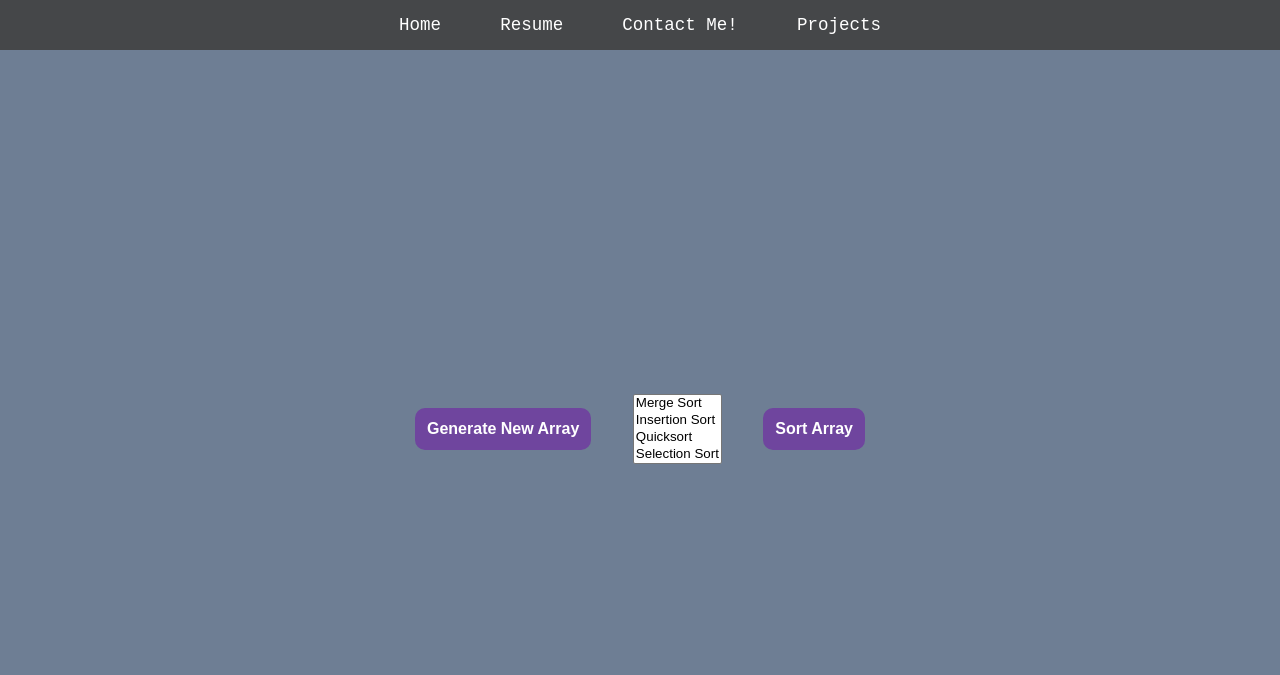
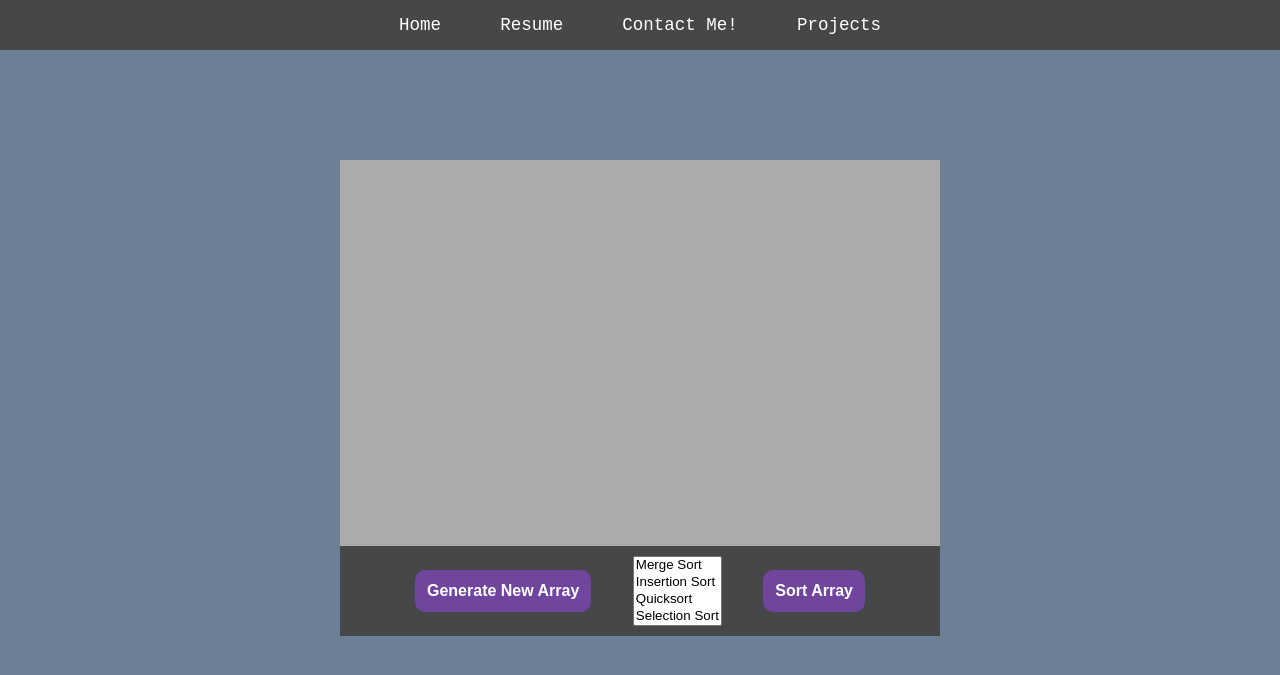
Before and after one commit to ldtags/portfolio, a Flask app: page /sorting in a window 1280 px wide. Shown: the top 675 px of the page. Run offline with Flask 2, Linux system fonts and the light colour scheme.

Commit message:
incorrect sorting algo but it interacts

```diff
--- a/static/css/style.css
+++ b/static/css/style.css
@@ -246,9 +246,11 @@ li.dropdown {
 
 .sorting-container {
     width: 600px;
-    height: 384px;
+    height: 386px;
     position: relative;
     margin: 0 auto;
+    margin-top: 10em;
+    background-color: #ababab;
 }
 
 .bar {
@@ -260,7 +262,7 @@ li.dropdown {
     transition: 0.2s all ease;
 }
 
-.bar__id {
+.bar_id {
     position: absolute;
     top: -24px;
     width: 100%;
@@ -279,7 +281,9 @@ li.dropdown {
 
 .input-container {
     position: relative;
-
+    width: 600px;
+    background-color: #454749;
+    margin: 0 auto;
 }
 
 .sort-inputs {
--- a/static/javascript/sorting.js
+++ b/static/javascript/sorting.js
@@ -1,5 +1,113 @@
 let sortAlgo = "selection";
-let ARR_SIZE = 5;
+let ARR_SIZE = 20;
+let ARR = [];
+const container = document.getElementById("sorting-container");
+
+
+function generateBars(num = ARR_SIZE) {
+    for(let i = 0; i < num; i++) {
+        const value = Math.floor(Math.random() * (ARR_SIZE * 5)) + 1;
+        const container = document.getElementById("sorting-container");
+
+        const bar = document.createElement("div");
+        bar.classList.add("bar");
+        bar.style.height = (value * 3) + 'px';
+        bar.style.transform = 'translateX(' + (i * 30) + 'px)';
+        const barLabel = document.createElement("label");
+        barLabel.classList.add("bar_id");
+        barLabel.innerHTML = value;
+        bar.appendChild(barLabel);
+        container.appendChild(bar);
+    }
+}
+
+async function selectionSort(delay = 300) {
+    let bars = document.querySelectorAll(".bar");
+
+    var min_idx = 0;
+    for(let i = 0; i < bars.length; i++) {
+        mid_idx = i;
+        bars[i].style.backgroundColor = "darkblue"
+
+        for(let j = i + 1; j < bars.length; j++) {
+
+            bars[j].style.backgroundColor = "red";
+            // To pause the execution of code for 300 milliseconds
+            await new Promise((resolve) =>
+                setTimeout(() => {
+                    resolve();
+                }, 300)
+            );
+
+            var val1 = parseInt(bars[j].childNodes[0].innerHTML);
+            var val2 = parseInt(bars[min_idx].childNodes[0].innerHTML);
+
+            if(val1 < val2) {
+                if(min_idx !== i) {
+                    bars[min_idx].style.backgroundColor = "  rgb(24, 190, 255)";
+                }
+                min_idx = j;
+            } else {
+                bars[j].style.backgroundColor = "  rgb(24, 190, 255)";
+            }
+        }
+
+        // To swap ith and (min_idx)th bar
+        var temp1 = bars[min_idx].style.height;
+        var temp2 = bars[min_idx].childNodes[0].innerText;
+        bars[min_idx].style.height = bars[i].style.height;
+        bars[i].style.height = temp1;
+        bars[min_idx].childNodes[0].innerText = bars[i].childNodes[0].innerText;
+        bars[i].childNodes[0].innerText = temp2;
+
+        // To pause the execution of code for 300 milliseconds
+        await new Promise((resolve) =>
+            setTimeout(() => {
+                resolve();
+            }, 300)
+        );
+
+        // Provide skyblue color to the (min-idx)th bar
+        bars[min_idx].style.backgroundColor = "  rgb(24, 190, 255)";
+
+        // Provide lightgreen color to the ith bar
+        bars[i].style.backgroundColor = " rgb(49, 226, 13)";
+    }
+
+    // To enable the button "Generate New Array" after final(sorted)
+    document.getElementById("new-array-btn").disabled = false;
+    document.getElementById("new-array-btn").style.backgroundColor = "#6f459e";
+
+    // To enable the button "Selection Sort" after final(sorted)
+    document.getElementById("sort-btn").disabled = false;
+    document.getElementById("sort-btn").style.backgroundColor = "#6f459e";
+}
+
+function clearBars() {
+
+}
+
+
+function sortArray() {
+    switch(sortAlgo) {
+        case "merge":
+            mergeSort();
+            break;
+        case "insertion":
+            insertionSort();
+            break;
+        case "quick":
+            quicksort();
+            break;
+        case "selection":
+            selectionSort();
+            break;
+        default:
+            alert("Please select a sorting algorithm");
+            break;
+    }
+}
+
 
 function setMerge() {
     sortAlgo = "merge";
@@ -17,13 +125,20 @@ function setSelection() {
     sortAlgo = "selection";
 }
 
-function sortArray() {
-    alert(sortAlgo);
+function setSize(size) {
+    ARR_SIZE = size;
 }
 
-function generateArray() {
-    newArr = [];
-    for(let i = 0; i < ARR_SIZE; i++) {
-        newArr[i] = Math.floor(Math.random() * ARR_SIZE);
-    }
+function generate() {
+    window.location.reload();
 }
+
+function disable() {
+  // To disable the button "Generate New Array"
+  document.getElementById("new-array-btn").disabled = true;
+  document.getElementById("new-array-btn").style.backgroundColor = "#d8b6ff";
+
+  // To disable the button "Selection Sort"
+  document.getElementById("sort-btn").disabled = true;
+  document.getElementById("sort-btn").style.backgroundColor = "#d8b6ff";
+}
--- a/templates/sorting.html
+++ b/templates/sorting.html
@@ -4,11 +4,11 @@
     {% include "format/header.html" %}
 
     <body>
-        <div class="sorting-container"></div>
+        <div class="sorting-container" id="sorting-container"></div>
 
         <div class="input-container">
             <div class="sort-inputs">
-                <button class="sort-btn" onclick="generateArray()" id="new-array-btn">Generate New Array</button>
+                <button class="sort-btn" onclick="generateBars()" id="new-array-btn">Generate New Array</button>
                 <select name="sort-list" id="sort-list" size="4" multiple="multiple">
                     <option value="merge" onclick="setMerge()"> Merge Sort </option>
                     <option value="insertion" onclick="setInsertion()"> Insertion Sort </option>
```
